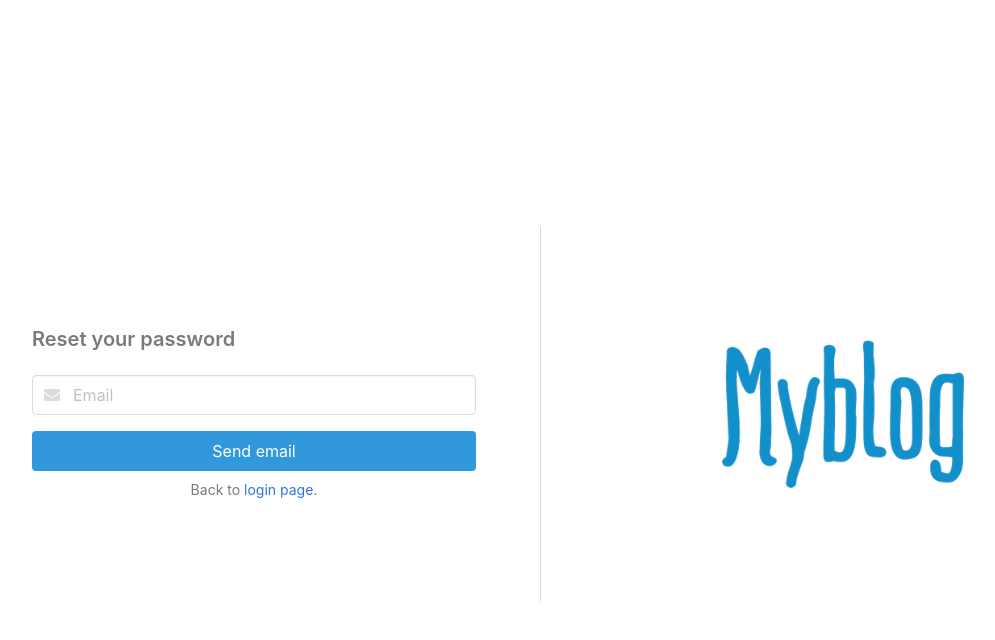
After one commit to j-millan/myblog, a Django app: page /auth/password/reset/ in a window 1280 px wide. The commit adds this page. Shown: the top 640 px of the page, without its empty margins (100-1095 px from the left). Run offline with Django 3.2, Linux system fonts and the light colour scheme; some libraries are stand-ins or nearby versions; some web fonts are replaced.

Commit message:
Add password reset functionality

```diff
--- /dev/null
+++ b/accounts/templates/accounts/password_reset/password_reset.html
@@ -0,0 +1,21 @@
+{% extends "accounts/base.html" %}
+{% load form_tags %}
+
+{% block title %}
+	Reset your password
+{% endblock title %}
+
+{% block right %}{% endblock right %}
+
+{% block content_left %}
+	<p class="title is-5 has-text-grey">Reset your password</p>
+	<form method="POST" novalidate>
+		{% csrf_token %}
+		{% render_field_with_icon form.email 'fas fa-envelope' label=False margin_bottom="mb-4" %}
+		<button type="submit" class="button is-info is-fullwidth">Send email</button>
+	</form>
+	<small class="has-text-grey is-block has-text-centered mt-2">
+		Back to
+		<a href="{% url 'accounts:login' %}">login page</a>.
+	</small>
+{% endblock content_left %}
--- /dev/null
+++ b/accounts/templates/accounts/password_reset/password_reset_subject.html
@@ -0,0 +1 @@
+[Myblog] Please reset your password
--- a/accounts/urls.py
+++ b/accounts/urls.py
@@ -1,4 +1,4 @@
-from django.urls import path, reverse_lazy
+from django.urls import path, re_path, reverse_lazy
 from django.contrib.auth import views as auth_views
 from . import views
 
@@ -7,9 +7,29 @@ app_name = 'accounts'
 urlpatterns = [
 	path('login/', auth_views.LoginView.as_view(template_name='accounts/login.html'), name='login'),
 	path('logout/', auth_views.LogoutView.as_view(), name='logout'),
+
 	path('signup/', views.SignUpView.as_view(), name='signup'),
 	path('settings/', views.UserUpdateView.as_view(), name='settings'),
 	path('edit/', views.ProfileUpdateView.as_view(), name='edit_profile'),
+
+	path('password/reset/', auth_views.PasswordResetView.as_view(
+		template_name='accounts/password_reset/password_reset.html',
+		email_template_name='accounts/password_reset/password_reset_email.html',
+		subject_template_name='accounts/password_reset/password_reset_subject.html',
+		success_url=reverse_lazy('accounts:password_reset_done')
+		),
+		name='password_reset'
+	),
+	path('password/reset/done/', auth_views.PasswordResetDoneView.as_view(template_name='accounts/password_reset/password_reset_done.html'), name='password_reset_done'),
+	re_path(r'^password/reset/(?P<uidb64>[0-9A-Za-z_\-]+)/(?P<token>[0-9A-Za-z]{1,13}-[0-9A-Za-z]{1,20})/$',
+		auth_views.PasswordResetConfirmView.as_view(
+			template_name='accounts/password_reset/password_reset_confirm.html',
+			success_url=reverse_lazy('accounts:passsword_reset_complete')
+		),
+		name='password_reset_confirm'
+	),
+	path('password/reset/complete/', auth_views.PasswordResetCompleteView.as_view(template_name='accounts/password_reset/password_reset_complete.html'), name='passsword_reset_complete'),
+
 	path('password/change/',
 		auth_views.PasswordChangeView.as_view(
 			template_name='accounts/password_change/password_change.html',
@@ -17,5 +37,5 @@ urlpatterns = [
 		),
 		name='password_change'
 	),
-	path('password/change/done/', views.PasswordChangeDone.as_view(), name='password_change_done')
+	path('password/change/done/', views.PasswordChangeDone.as_view(), name='password_change_done'),
 ]
--- a/blog_project/settings.py
+++ b/blog_project/settings.py
@@ -107,7 +107,7 @@ AUTH_PASSWORD_VALIDATORS = [
     },
 ]
 
-EMAIL_BACKEND = "django.core.mail.backends.filebased.EmailBackend"
+EMAIL_BACKEND = 'django.core.mail.backends.console.EmailBackend'
 
 # Internationalization
 # https://docs.djangoproject.com/en/3.0/topics/i18n/
```
Also changed, not shown: accounts/templates/accounts/login.html (+6 -1 lines), accounts/templates/accounts/password_reset/password_reset_complete.html (added, +18 -0 lines), accounts/templates/accounts/password_reset/password_reset_confirm.html (added, +25 -0 lines), accounts/templates/accounts/password_reset/password_reset_done.html (added, +16 -0 lines), accounts/templates/accounts/password_reset/password_reset_email.html (added, +19 -0 lines).
